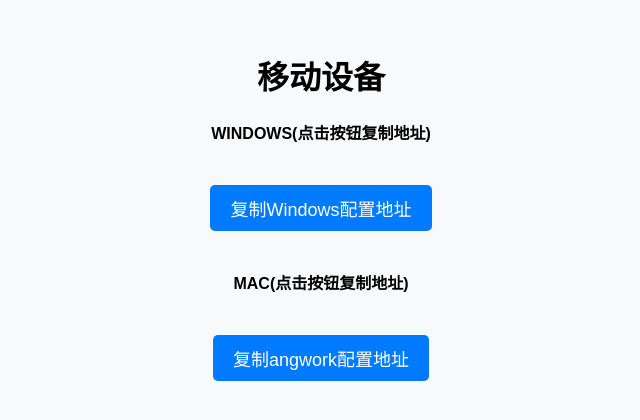
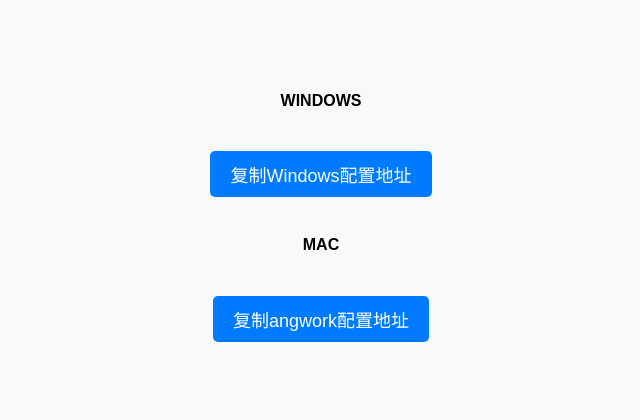
Before and after one commit to 42atom/nodes, a plain HTML site: page index.html in a window 1280 px wide. Shown: the part 194-614 px from the top of the page, without its empty margins (319-959 px from the left). Drawn offline with Linux system fonts and the light colour scheme.

Commit message:
Update index.html

```diff
--- a/index.html
+++ b/index.html
@@ -37,15 +37,14 @@
 </head>
 <body>
      <div class="container">
-        <h1>移动设备</h1>
-        <h4>WINDOWS(点击按钮复制地址)</h4>
+        <h4>WINDOWS</h4>
         <button class="copy-btn" onclick="copyToClipboard('angwin.yaml')">复制Windows配置地址</button>
 
        <br>
        <div>
        <br>
 
-        <h4>MAC(点击按钮复制地址)</h4>
+        <h4>MAC</h4>
         <button class="copy-btn" onclick="copyToClipboard('angwork.yaml')">复制angwork配置地址</button>
     </div>
 
```
